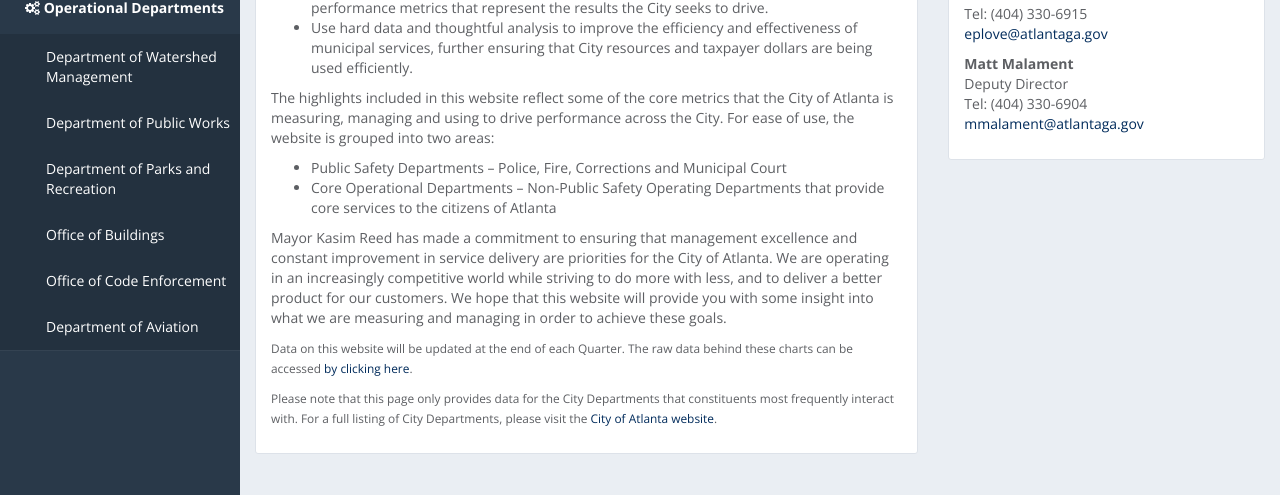
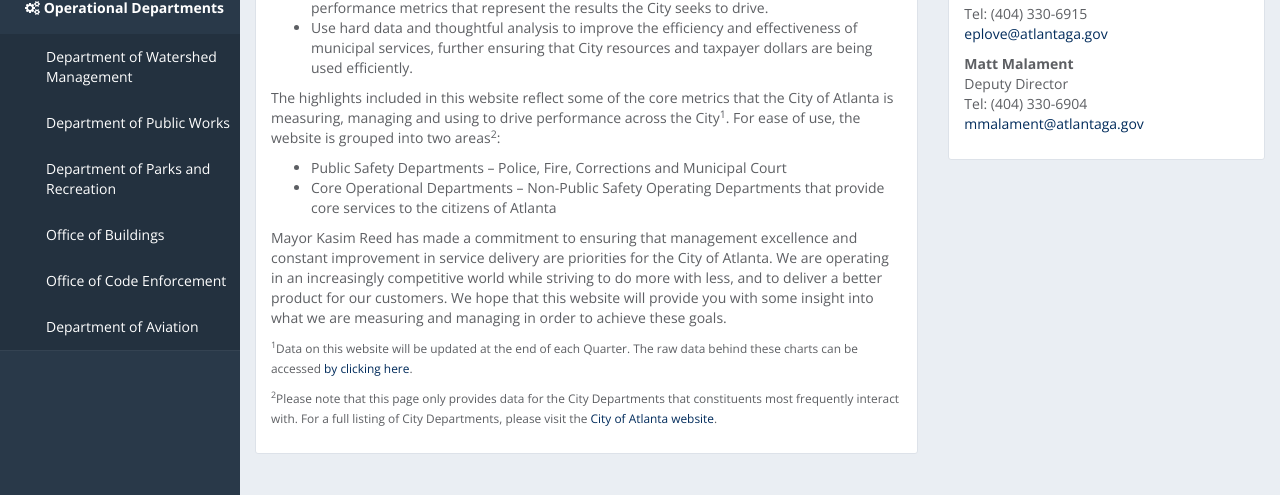
Before and after one commit to foratlanta/foratlanta.github.io, a Jekyll site: the page built from index.html, in a window 1280 px wide and 900 px high. Shown: the part 357-852 px from the top of the window. Built offline with Jekyll 4.4.1, drawn with Linux system fonts in a browser that asks for light colours; nearby versions of some CDN libraries; Markdown is read by kramdown in place of the engine named in the settings.

Commit message:
Superscript

```diff
--- a/index.html
+++ b/index.html
@@ -18,15 +18,15 @@ title: welcome
             <li>Use hard data and thoughtful analysis to improve the efficiency and effectiveness of municipal services, further ensuring that City resources and taxpayer dollars are being used efficiently.</li>
           </ul>
         </p>
-        <p>The highlights included in this website reflect some of the core metrics that the City of Atlanta is measuring, managing and using to drive performance across the City.  For ease of use, the website is grouped into two areas:
+        <p>The highlights included in this website reflect some of the core metrics that the City of Atlanta is measuring, managing and using to drive performance across the City<sup>1</sup>.  For ease of use, the website is grouped into two areas<sup>2</sup>:
           <ul>
             <li>Public Safety Departments – Police, Fire, Corrections and Municipal Court</li>
             <li>Core Operational Departments – Non-Public Safety Operating Departments that provide core services to the citizens of Atlanta</li>
           </ul>
         </p>
 		<p>Mayor Kasim Reed has made a commitment to ensuring that management excellence and constant improvement in service delivery are priorities for the City of Atlanta. We are operating in an increasingly competitive world while striving to do more with less, and to deliver a better product for our customers. We hope that this website will provide you with some insight into what we are measuring and managing in order to achieve these goals.
-		<p><small>Data on this website will be updated at the end of each Quarter. The raw data behind these charts can be accessed <a href="https://www.dropbox.com/s/445io4np83pqlhd/data.csv?dl=0">by clicking here</a>.</small></p>
-		<p><small>Please note that this page only provides data for the City Departments that constituents most frequently interact with. For a full listing of City Departments, please visit the <a href="http://www.atlantaga.gov/">City of Atlanta website</a>.</small></p>
+		<p><small><sup>1</sup>Data on this website will be updated at the end of each Quarter. The raw data behind these charts can be accessed <a href="https://www.dropbox.com/s/445io4np83pqlhd/data.csv?dl=0">by clicking here</a>.</small></p>
+		<p><small><sup>2</sup>Please note that this page only provides data for the City Departments that constituents most frequently interact with. For a full listing of City Departments, please visit the <a href="http://www.atlantaga.gov/">City of Atlanta website</a>.</small></p>
         </p>
 
       </div>
```
